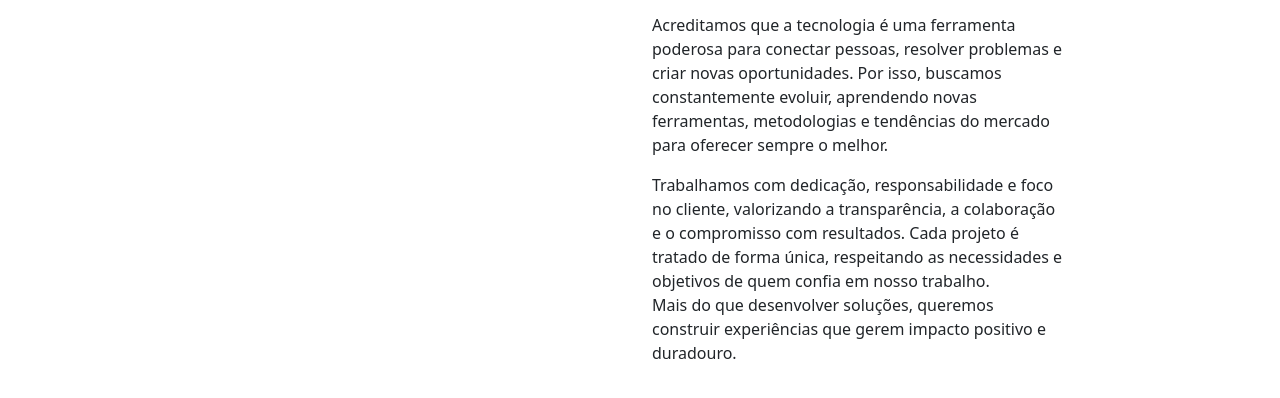
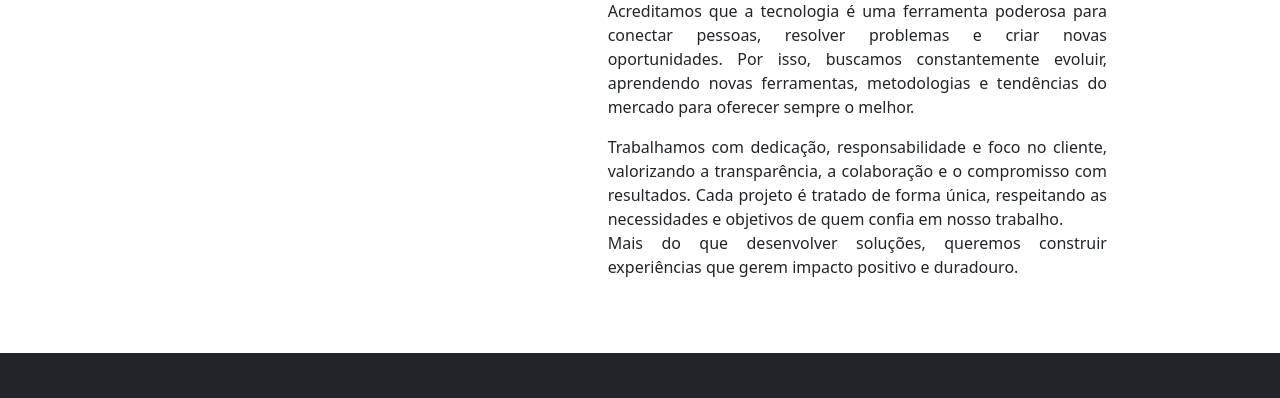
Before and after one commit to EvaneiWFreitas/projetoFrontEnd2, a website: page sobre.html in a window 1280 px wide. Shown: the part 223-621 px from the top of the page. Drawn offline with nearby package versions, Linux system fonts and the light colour scheme.

Commit message:
Refactoring the page about(Refatoração da página sobre)

```diff
--- a/css/style.css
+++ b/css/style.css
@@ -8,7 +8,7 @@
 }
 
 /* CONFIGURAÇÃO DA PAGINA -INDEX CAROCEL IMG*/
-.slide{
+.slide {
     margin-top: 30px;
 }
 
@@ -19,12 +19,12 @@
     font-size: 20px;
 }
 
-.Todoscursos{
+.Todoscursos {
     margin-top: 30px;
 }
 
-.cursos P{
-   margin-top: 70px;
+.cursos P {
+    margin-top: 70px;
 }
 
 .cursos {
@@ -33,22 +33,30 @@
 
 
 /* CONFIGURAÇÃO DA PÁGINA CURSO*/
-.cursos, .videoCurso{
+.cursos,
+.videoCurso {
     margin-top: 70px;
 }
 
 .curso {
- margin-top: 20px;
+    margin-top: 20px;
+    text-align: justify;
+    padding: 10px;
 }
 
-.videoCurso{
+.videoCurso {
     margin-top: 30px;
 }
 
 
 /* CONFIGURAÇÃ DA PAGINA SOBRE-NOS */
 .sobreNos {
- margin-top: 100px;
+    margin-top: 100px;
+}
+
+.sobre{
+    text-align: justify;
+    padding: 10px;
 }
 
 .textos {
--- a/sobre.html
+++ b/sobre.html
@@ -108,7 +108,7 @@
         <div class="col-4">
              <h1 class="text-center">SOBRE NÓS</h1>
         </div>
-        <div class="col-4">
+        <div class="col-md-8 col-lg-5">
             <div class="clearfix sobre">
 
                 <!--   <br>
```
